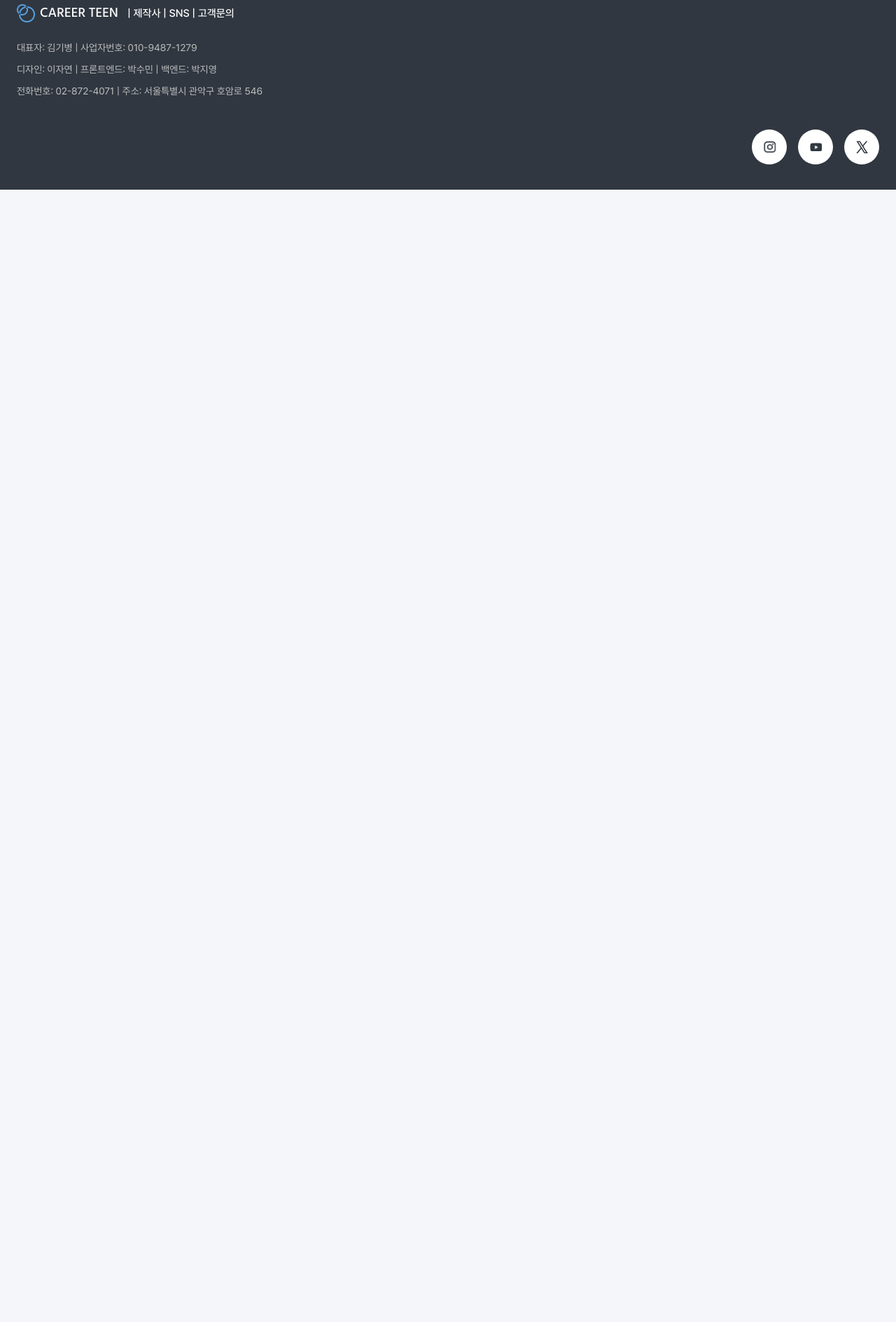
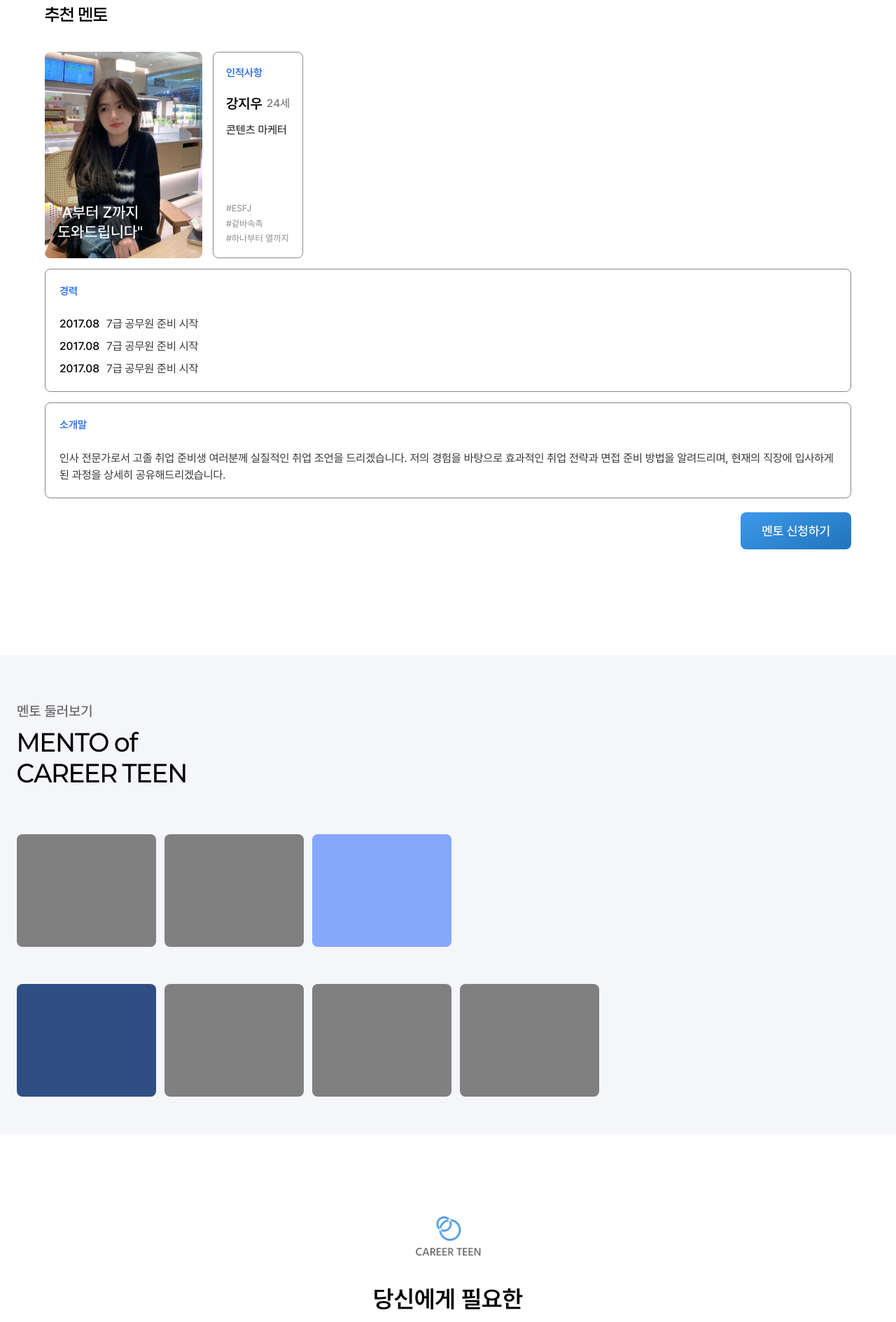
Before and after one commit to soom4478/CareerTeen-front, a Next.js app: page /category/1 in a window 1280 px wide. Shown: the part 180-2069 px from the top of the page at 70% size. Before the commit the page ends 800 px from the top, so only its background shows below. Built offline with nearby package versions, Linux system fonts and the light colour scheme.

Commit message:
[feat] 카테고리 페이지 초기 마크업 작업 및 가로 스크롤, hover 구현

```diff
--- a/src/app/category/[id]/page.tsx
+++ b/src/app/category/[id]/page.tsx
@@ -3,6 +3,7 @@
 import Image from "next/image";
 import { useRouter } from "next/navigation";
 import { useParams } from "next/navigation";
+import { useState } from "react";
 
 export default function Page() {
     const router = useRouter();
@@ -12,7 +13,149 @@ export default function Page() {
 
     const categories = ['office', 'it', 'design', 'food', 'marketing'];
 
+    const personalHistory = [
+        {
+            date: "2017.08",
+            name: "7급 공무원 준비 시작",
+        },
+        {
+            date: "2017.08",
+            name: "7급 공무원 준비 시작",
+        },
+        {
+            date: "2017.08",
+            name: "7급 공무원 준비 시작",
+        },
+    ]
+
+    const introduction = "인사 전문가로서 고졸 취업 준비생 여러분께 실질적인 취업 조언을 드리겠습니다. 저의 경험을 바탕으로 효과적인 취업 전략과 면접 준비 방법을 알려드리며, 현재의 직장에 입사하게 된 과정을 상세히 공유해드리겠습니다.";
+
+    const impo = [
+        {
+            title: "사무실 빌런 유형 / 대처방법",
+            detail: "어느 사무실에나 존재하는 빌런. 더 이상 피할 수 없을 때, 현명하게 대처하는 방법을 알아보자.",
+        },
+        {
+            title: "사무실 빌런 유형 / 대처방법",
+            detail: "어느 사무실에나 존재하는 빌런. 더 이상 피할 수 없을 때, 현명하게 대처하는 방법을 알아보자.",
+        },
+        {
+            title: "사무실 빌런 유형 / 대처방법",
+            detail: "어느 사무실에나 존재하는 빌런. 더 이상 피할 수 없을 때, 현명하게 대처하는 방법을 알아보자.",
+        },
+        {
+            title: "사무실 빌런 유형 / 대처방법",
+            detail: "어느 사무실에나 존재하는 빌런. 더 이상 피할 수 없을 때, 현명하게 대처하는 방법을 알아보자.",
+        }
+    ]
+
     return (
-        <div></div>
+        <div>
+            <div className="w-[90%] mx-auto flex flex-col gap-[15px]">
+                <p className="font-paperlogy font-medium text-[24px] mt-[35px] mb-[20px]">추천 멘토</p>
+                <div className="relative flex magin gap-[15px]">
+                    <Image
+                        src="/images/example.png"
+                        alt="예시"
+                        width={225}
+                        height={0}
+                        style={{ height: "auto" }}
+                        className="rounded-[8px]" />
+                    <p className="absolute bottom-[23px] left-[18px] text-white font-medium text-[22px] leading-[130%]">"A부터 Z까지<br/>도와드립니다"</p>
+                    <div className="mentoImpo-card px-[18px] py-[19px]">
+                        <p className="font-preendard font-semibold leading-[135%] text-[15px] text-[#276FE2] mb-[19px]">인적사항</p>
+                        <div className="flex items-center gap-[6px] mb-[11px]">
+                            <p className="font-preendard font-semibold text-[20px]">강지우</p>
+                            <p className="font-preendard font-medium leading-[130%] text-[16px] text-[#7C7C7C]">24세</p>
+                        </div>
+                        <p className="font-preendard font-medium text-[#333] text-[16px]">콘텐츠 마케터</p>
+                        <div className="absolute bottom-[18px] inline-flex flex-col items-start gap-[2px] font-preendard text-[13px] text-[#8D8D8D]">
+                            <p>#ESFJ</p>
+                            <p>#겉바속촉</p>
+                            <p>#하나부터 열까지</p>
+                        </div>
+                    </div>
+                </div>
+                <div className="mentoImpo-card p-[20px]">
+                    <p className="font-preendard font-semibold text-[15px] text-[#276FE2] mb-[24px]">경력</p>
+                    <div className="flex flex-col gap-[8px]">
+                        {
+                            personalHistory.map((history, idx) => {
+                                return(
+                                    <div
+                                        key={idx}
+                                        className="flex gap-[9.8px] items-center font-preendard text-[16px]" >
+                                        <span className="font-medium">{history.date}</span>
+                                        <span className="text-[#333]">{history.name}</span>
+                                    </div>
+                                )
+                            })
+                        }
+                    </div>
+                </div>
+                <div className="mentoImpo-card p-[20px]">
+                    <p className="font-preendard font-semibold text-[15px] text-[#276FE2] mb-[24px]">소개말</p>
+                    <p className="text-[#333] font-preendard text-[16px] leading-[150%]">{introduction}</p>
+                </div>
+            </div>
+            <div className="flex justify-end mb-[151px]">
+                <button className="mentoButton mt-[20px] mr-[5%] px-[30px] py-[13px] text-white font-preendard font-medium text-[18px]">멘토 신청하기</button>
+            </div>
+            <div className="bg-[#F5F6FA] pt-[65px] pb-[47px] mb-[117px]">
+                <div className="flex flex-col gap-[8px] mx-[24px]">
+                    <p className="font-preendard font-medium text-[20px] text-[#666]">멘토 둘러보기</p>
+                    <span className="font-paperlogy font-medium text-[34px] leading-[130%] mb-[65px]">MENTO of<br/>CAREER TEEN</span>
+                </div>
+                <div className="horizontalScroll mb-[46px]">
+                    <div className="inline-flex gap-[12px] px-[24px]">
+                        <div className="group mento-card relative">
+                            <button className="hidden group-hover:block absolute right-[50%] translate-x-[50%] bottom-[24px] px-[18px] py-[12px] rounded-[5px] bg-[#3C98E9] font-preendard font-medium text-[14px] text-white">멘토 신청하기</button>
+                        </div>
+                        <div className="mento-card"></div>
+                        <div className="w-[199px] h-[161px] bg-[#84A8FC] rounded-[8px]"></div>
+                    </div>
+                </div>
+                <div className="horizontalScroll">
+                    <div className="inline-flex gap-[12px] px-[24px]">
+                        <div className="w-[199px] h-[161px] bg-[#2F4F82] rounded-[8px]"></div>
+                        <div className="mento-card"></div>
+                        <div className="mento-card"></div>
+                        <div className="mento-card"></div>
+                    </div>
+                </div>
+            </div>
+            <div className="w-[90%] mx-auto mb-[157px]">
+                <div className="flex flex-col items-center gap-[28px] mb-[71px]">
+                    <Image
+                        src="/images/careerteenLogo3.png"
+                        alt="커리어틴"
+                        width={95}
+                        height={0}
+                        style={{ height: "auto" }} />
+                    <span className="self-stretch font-preendard font-semibold text-[34px] text-center">당신에게 필요한<br/>정보들을 모았어요</span>
+                </div>
+                <div className="flex flex-col gap-[55px]">
+                    <div>
+                        <div className="h-[436px] rounded-[6px] mb-[18px] bg-slate-500" />
+                        <p className="font-preendard font-semibold text-[24px] mb-[6px]">리서치 방법</p>
+                        <p className="font-preendard font-medium text-[#999] text-[16px]">지식인과 나무위키는 이제 그만... 진짜 실무에서 사용하는 리서치 방법 소개.</p>
+                    </div>
+                    {
+                        impo.map((impo, idx) => {
+                            return(
+                                <div
+                                    key={idx}>
+                                    <div>
+                                        <div className="h-[137px] rounded-[6px] mb-[18px] bg-slate-500" />
+                                        <p className="font-preendard font-semibold text-[24px] mb-[6px]">{impo.title}</p>
+                                        <p className="font-preendard font-medium text-[#999] text-[16px]">{impo.detail}</p>
+                                    </div>
+                                </div>
+                            )
+                        })
+                    }
+                </div>
+            </div>
+        </div>
     )
 }
--- a/src/app/components/Header.tsx
+++ b/src/app/components/Header.tsx
@@ -8,6 +8,9 @@ export default function Header() {
 
     const chatIconClick = () => {
         router.push('/chat');
+    }
+    const logoIconClick = () => {
+        router.push('/');
     }
 
     return (
@@ -20,6 +23,7 @@ export default function Header() {
                     height={0}
                     style={{ height: "auto" }}
                     className="mb-6"
+                    onClick={logoIconClick}
                 />
                 <div className="flex relative mb-10 font-{17px} text-gray-500">
                     <ul className="flex gap-8">
--- a/src/app/globals.css
+++ b/src/app/globals.css
@@ -17,6 +17,13 @@
 }
 
 @font-face {
+  font-family: 'Pretendard';
+  src: url('/fonts/PRETENDARD-SEMIBOLD.OTF') format('opentype');
+  font-weight: 600;
+  font-style: normal;
+}
+
+@font-face {
   font-family: 'Paperlogy';
   src: url('/fonts/Paperlogy-4Regular.ttf') format('truetype');
   font-weight: 400;
@@ -30,9 +37,15 @@
   font-style: normal;
 }
 
+@font-face {
+  font-family: 'Paperlogy';
+  src: url('/fonts/Paperlogy-6SemiBold.ttf') format('truetype');
+  font-weight: 600;
+  font-style: normal;
+}
+
 body {
   font-family: 'Pretendard', sans-serif;
-  background: #F5F6FA;
 }
 
 @layer components {
@@ -52,4 +65,28 @@ body {
     @apply rounded-[10px];
     background: linear-gradient(162deg, #51BCFA 1.52%, #0584CD 98.48%);
   }
+  .mentoImpo-card {
+    @apply rounded-[8px];
+    border: 0.6px solid #888;
+  }
+  .mento-card {
+    @apply rounded-[8px];
+    background-color: gray;
+    width: 199px;
+    height: 161px;
+  }
+  .mentoButton {
+    @apply rounded-[8px];
+    background: linear-gradient(154deg, #3C98E9 2.75%, #2275BC 97.25%);
+  }
+  .mentoButton:hover {
+    box-shadow: 2px 4px 8px 0px rgba(0, 0, 0, 0.16);
+  }
+  .horizontalScroll {
+    overflow: scroll;
+    white-space: nowrap;
+  }
+  .horizontalScroll::-webkit-scrollbar{
+    display: none;
+  }
 }
--- a/src/app/page.tsx
+++ b/src/app/page.tsx
@@ -27,7 +27,7 @@ export default function Home() {
   }
 
   return (
-    <div className="font-Paperlogy font-medium overflow-auto">
+    <div className="font-Paperlogy font-medium overflow-auto bg-[#F5F6FA]">
       <InfoCardList />
       <div className="w-[90%] mx-auto mt-[85px] rounded-[12px] bg-[#E0E6F2] px-[20px] py-[14px] flex gap-[20px]">
         {categories.map((cate, idx) => (
```
Also changed, not shown: public/images/careerteenLogo3.png (added), public/images/example.png (added).
